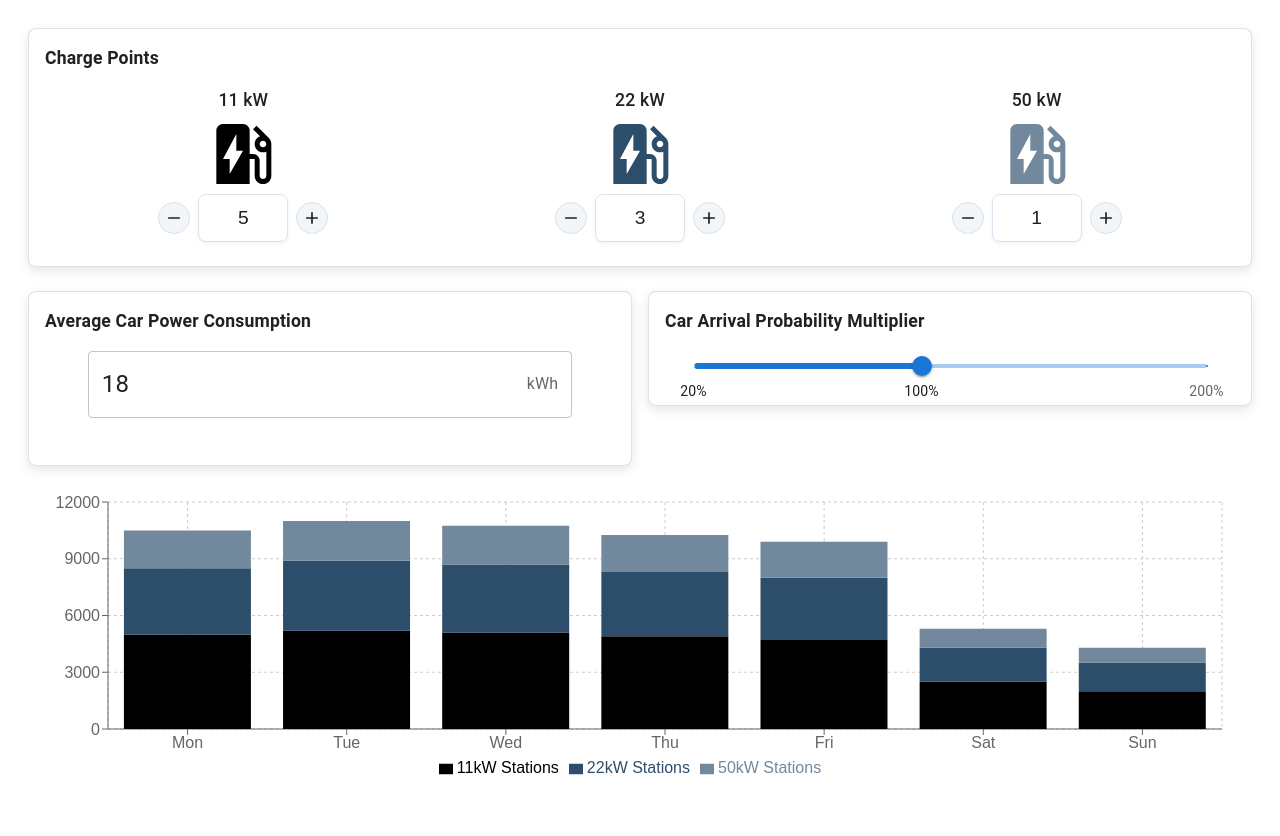
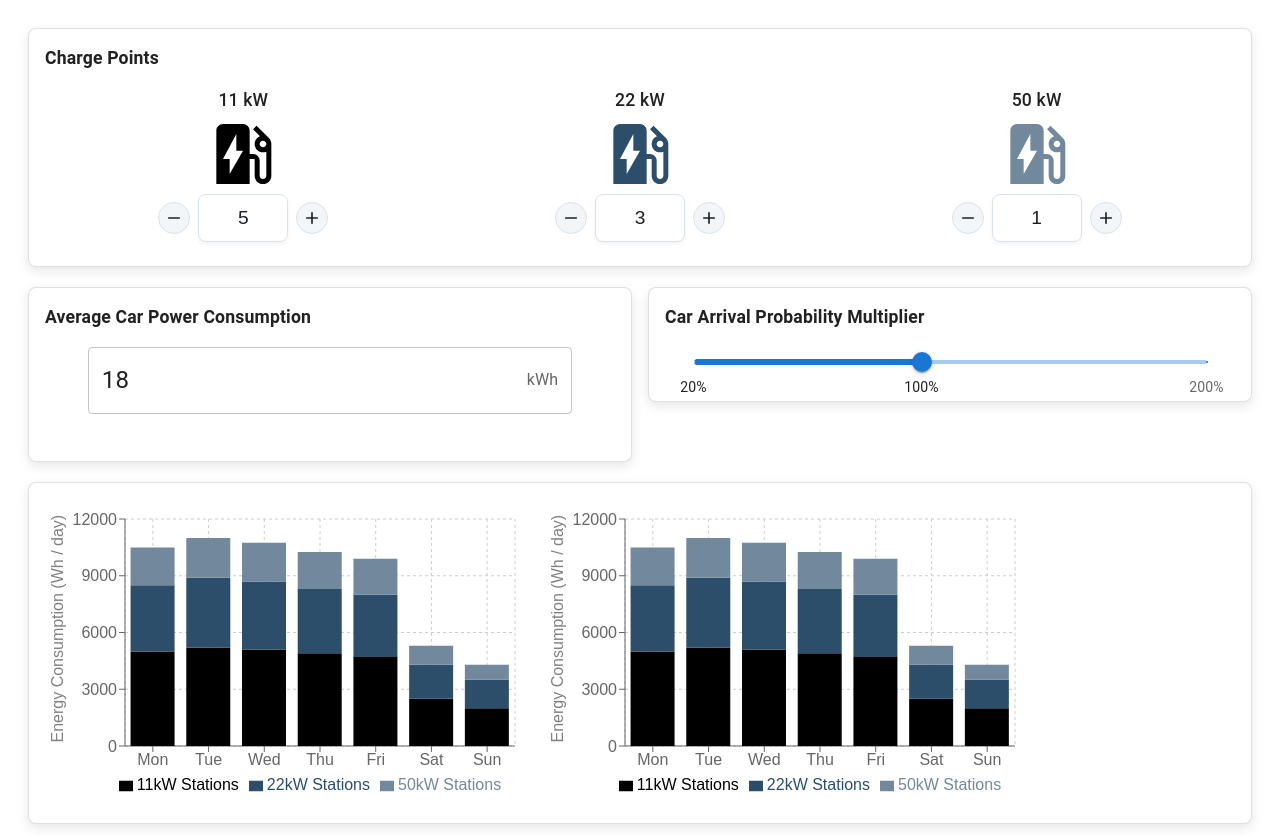
Before and after one commit to jhyahav/PowerCalc, a React (Vite) app: page / in a window 1280 px wide. Before the commit the page ends 800 px from the top, so only its background shows below. Built offline with nearby package versions, Linux system fonts and the light colour scheme.

Commit message:
start working on output section, improvements to graph, some spacing tweaks

```diff
--- a/src/input-section/InputSection.tsx
+++ b/src/input-section/InputSection.tsx
@@ -16,6 +16,7 @@ const InputSectionContainer = styled(Box)(({ theme }) => ({
   gridTemplateRows: "auto auto",
   columnGap: theme.spacing(2),
   rowGap: theme.spacing(1),
+  marginBottom: theme.spacing(1),
 }));
 export const InputSection = () => {
   const [currentInput, dispatch] = useReducer(inputReducer, initialInput);
--- a/src/output-section/OutputSection.tsx
+++ b/src/output-section/OutputSection.tsx
@@ -1,16 +1,27 @@
 import { styled } from "@mui/material/styles";
-import { EnergyConsumptionChart } from "./EnergyConsumptionChart";
+import { EnergyConsumptionChart } from "./components/EnergyConsumptionChart";
 import { Box } from "@mui/material";
+import { StandardCard } from "../shared/StandardCard";
 
 const OutputSectionContainer = styled(Box)({
   width: "100%",
   fontFamily: "sans-serif",
 });
 
+const OutputCardContentBox = styled(Box)({
+  display: "flex",
+  flexWrap: "wrap",
+});
+
 export const OutputSection = () => {
   return (
     <OutputSectionContainer>
-      <EnergyConsumptionChart />
+      <StandardCard>
+        <OutputCardContentBox>
+          <EnergyConsumptionChart />
+          <EnergyConsumptionChart />
+        </OutputCardContentBox>
+      </StandardCard>
     </OutputSectionContainer>
   );
 };
--- a/src/output-section/EnergyConsumptionChart.tsx
+++ b/src/output-section/components/EnergyConsumptionChart.tsx
@@ -8,7 +8,7 @@ import {
   XAxis,
   YAxis,
 } from "recharts";
-import { blue } from "../constants";
+import { blue } from "../../constants";
 import { Formatter } from "recharts/types/component/DefaultTooltipContent";
 
 const formatLabel = (key: string) => {
@@ -22,7 +22,7 @@ const tooltipFormatter: Formatter<number, string> = (value, name) => [
 ];
 export const EnergyConsumptionChart = () => {
   return (
-    <ResponsiveContainer width="100%" height={300}>
+    <ResponsiveContainer minWidth={300} width={500} height={300}>
       <BarChart
         width={500}
         height={300}
@@ -36,9 +36,22 @@ export const EnergyConsumptionChart = () => {
       >
         <CartesianGrid strokeDasharray="3 3" />
         <XAxis dataKey="name" />
-        <YAxis />
+        <YAxis
+          label={{
+            value: "Energy Consumption (Wh / day)",
+            angle: -90,
+            offset: -8,
+            dy: 110,
+            position: "insideLeft",
+          }}
+        />
+
         <Tooltip formatter={tooltipFormatter} />
-        <Legend formatter={formatLabel} />
+        <Legend
+          formatter={formatLabel}
+          // @ts-expect-error Legend accepts percentage widths although it expects a number type
+          width="100%"
+        />
         <Bar dataKey="charge_11kW" stackId="a" fill={blue[11]} />
         <Bar dataKey="charge_22kW" stackId="a" fill={blue[22]} />
         <Bar dataKey="charge_50kW" stackId="a" fill={blue[50]} />
--- a/src/shared/StandardCard.tsx
+++ b/src/shared/StandardCard.tsx
@@ -5,7 +5,7 @@ import { ComponentProps, FC, ReactNode } from "react";
 const StyledCard = styled(Card)(({ theme }) => ({
   borderRadius: 8,
   boxShadow: "0 4px 12px rgba(0, 0, 0, 0.1)",
-  marginBottom: theme.spacing(2),
+  marginBottom: theme.spacing(1.5),
 }));
 
 const StyledCardContent = styled(CardContent)(({ theme }) => ({
```
